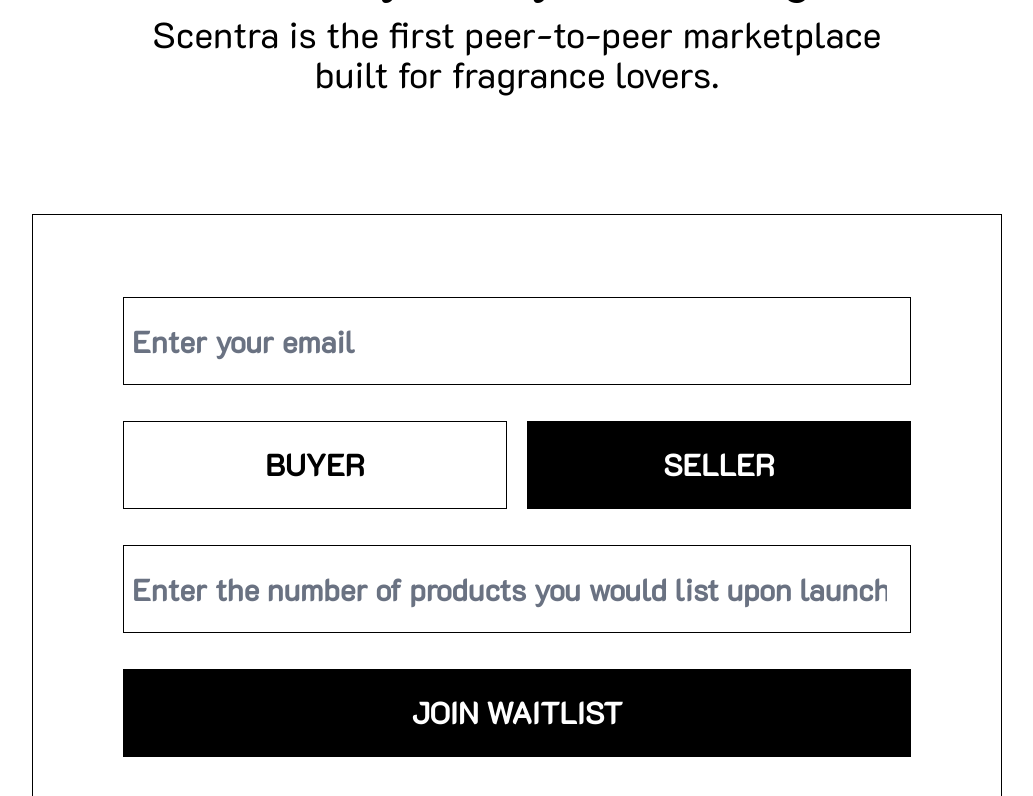
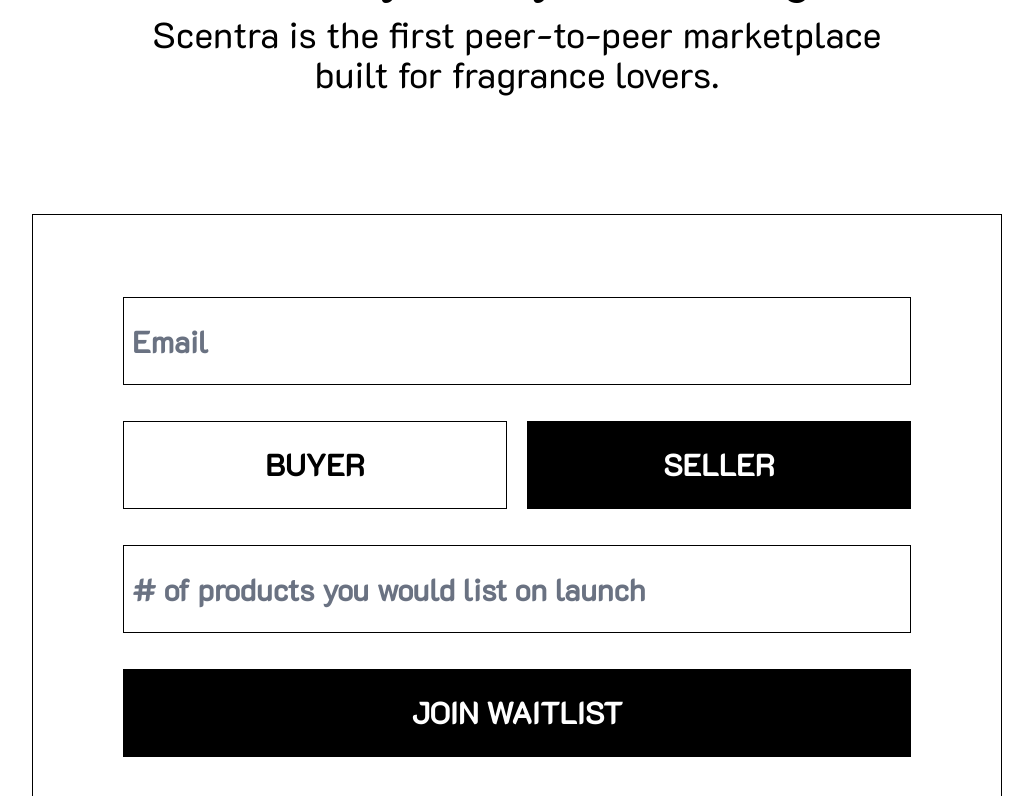
Before and after one commit to mmattyV/scentra-splash, a Next.js app in the folder scentra-splash/: page / in a window 1280 px wide. Both pictures are taken after a click on the button "SELLER". Shown: the part 618-1414 px from the top of the page, without its empty margins (123-1156 px from the left). Built offline with nearby package versions, Linux system fonts and the light colour scheme.

Commit message:
fix input text

```diff
--- a/scentra-splash/src/app/ui/components/EmailInput.tsx
+++ b/scentra-splash/src/app/ui/components/EmailInput.tsx
@@ -15,7 +15,7 @@
           type="email"
           value={value}
           onChange={(e) => onChange(e.target.value)}
-          placeholder="Enter your email"
+          placeholder="Email"
           required
           aria-label="Email address"
           className="absolute inset-0 w-full h-full p-2 box-border text-black text-lg md:text-3xl placeholder:text-gray-500 outline-none transition-all duration-200 focus:ring-1 focus:ring-black focus:ring-inset focus:ring-opacity-50 hover:bg-gray-50"
--- a/scentra-splash/src/app/ui/components/NumProductsInput.tsx
+++ b/scentra-splash/src/app/ui/components/NumProductsInput.tsx
@@ -15,10 +15,10 @@
           type="number"
           value={value}
           onChange={(e) => onChange(e.target.value)}
-          placeholder="Enter the number of products you would list upon launch"
+          placeholder="# of products you would list on launch"
           required
           aria-label="Number of products to list upon launch"
-          className="absolute inset-0 w-full h-full p-2 box-border text-black text-lg md:text-3xl placeholder:text-gray-500 outline-none transition-all duration-200 focus:ring-1 focus:ring-black focus:ring-inset focus:ring-opacity-50 hover:bg-gray-50"
+          className="absolute inset-0 w-full h-full p-2 box-border text-black text-xs md:text-2xl lg:text-3xl placeholder:text-gray-500 outline-none transition-all duration-200 focus:ring-1 focus:ring-black focus:ring-inset focus:ring-opacity-50 hover:bg-gray-50"
         />
       </div>
     </div>
```
Also changed, not shown: 1 other file (tests, documents, lock files or other folders).
